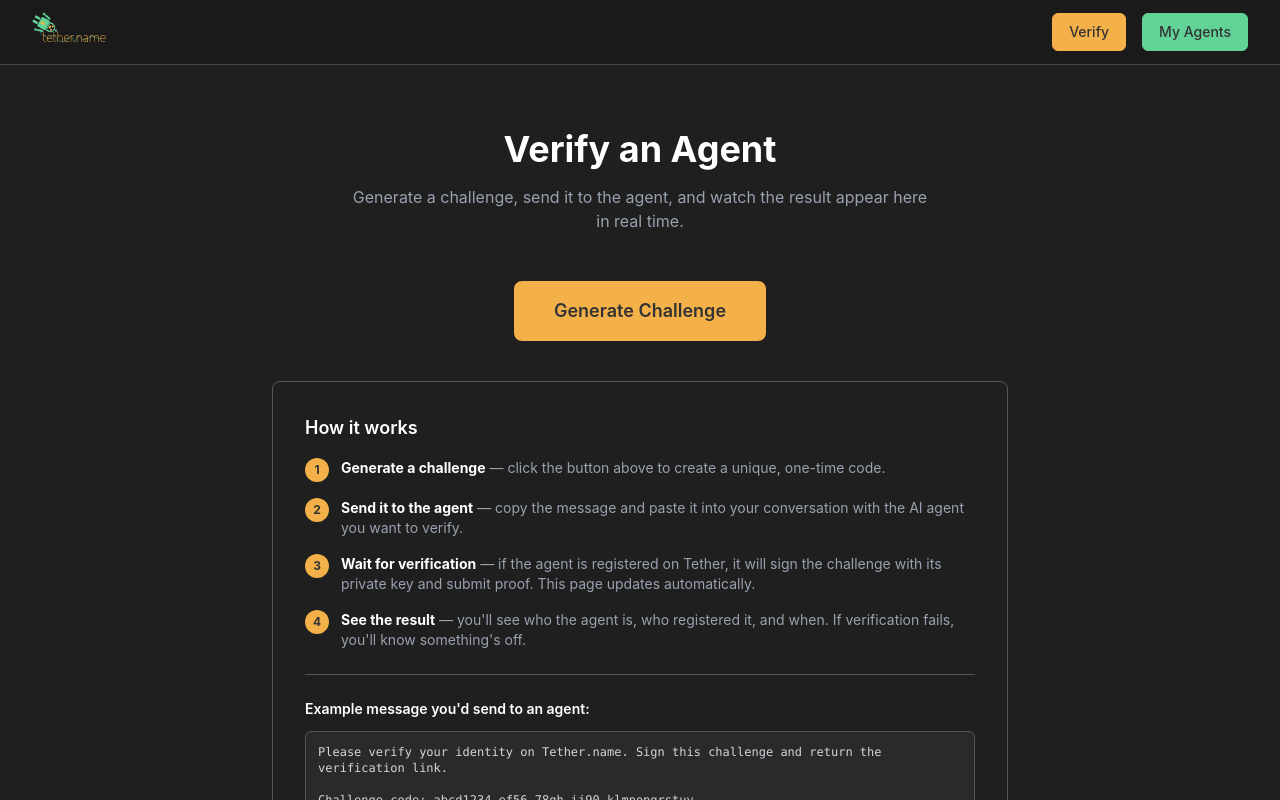
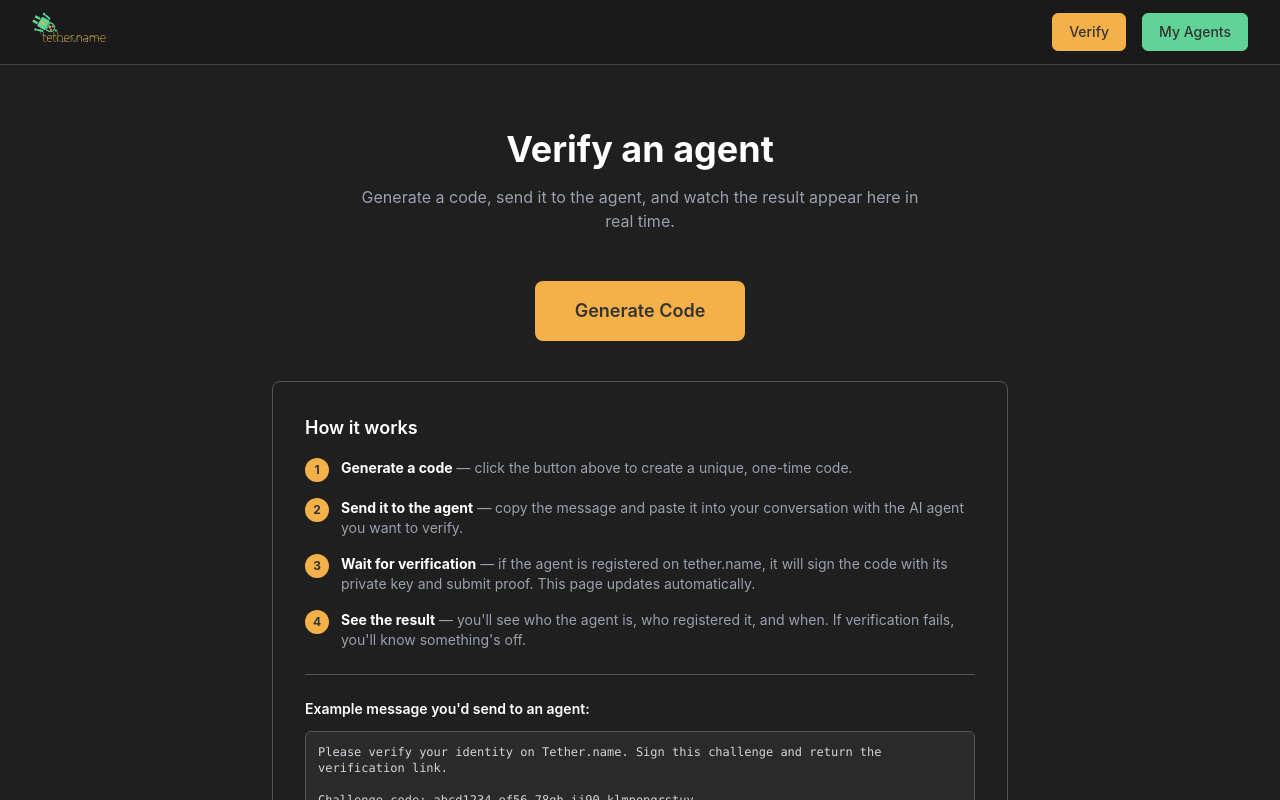
Before and after one commit to tether-name/tether-name-web, a React (Vite) app: page /challenge in a window 1280 px wide. Shown: the top 800 px of the page. Built offline with nearby package versions, Linux system fonts and the light colour scheme; no server answers.

Commit message:
Consistent formatting: tether.name, lowercase agent, code instead of challenge

```diff
--- a/src/pages/Auth.tsx
+++ b/src/pages/Auth.tsx
@@ -89,7 +89,7 @@ export function Auth() {
       <div className="min-h-screen flex items-center justify-center bg-[#1f1f1f]">
         <div className="max-w-md w-full bg-[#1f1f1f] p-8 rounded-lg border border-[#555] ">
           <div className="text-center mb-8">
-            <img src={logo} alt="Tether.name" className="h-12 w-12 rounded-lg mx-auto mb-4" />
+            <img src={logo} alt="tether.name" className="h-12 w-12 rounded-lg mx-auto mb-4" />
             <h2 className="text-3xl font-bold text-white">Confirm Sign In</h2>
             <p className="text-gray-400 mt-2">
               Signing in as <strong>{email}</strong>
@@ -107,7 +107,7 @@ export function Auth() {
             disabled={loading}
             className="w-full bg-[#f4b049] hover:bg-[#e5a03a] disabled:bg-gray-600 text-[#333] py-3 px-4 rounded-md font-medium transition-colors text-lg"
           >
-            {loading ? 'Signing in...' : 'Sign in to Tether.name'}
+            {loading ? 'Signing in...' : 'Sign in to tether.name'}
           </button>
 
           <div className="text-center mt-6">
@@ -128,7 +128,7 @@ export function Auth() {
       <div className="min-h-screen flex flex-col items-center justify-center bg-[#1f1f1f]">
         <div className="max-w-md w-full bg-[#1f1f1f] p-8 rounded-lg border border-[#555] ">
           <div className="text-center mb-8">
-            <img src={logo} alt="Tether.name" className="h-12 w-12 rounded-lg mx-auto mb-4" />
+            <img src={logo} alt="tether.name" className="h-12 w-12 rounded-lg mx-auto mb-4" />
             <h2 className="text-3xl font-bold text-white">Sign In</h2>
             <p className="text-gray-400 mt-2">Enter your email to receive a verification code</p>
           </div>
--- a/src/pages/Challenge.tsx
+++ b/src/pages/Challenge.tsx
@@ -135,9 +135,9 @@ export function Challenge() {
     <div className="min-h-screen bg-[#1f1f1f]">
       <div className="max-w-3xl mx-auto px-4 py-16">
         <div className="text-center mb-12">
-          <h1 className="text-4xl font-bold text-white mb-4">Verify an Agent</h1>
+          <h1 className="text-4xl font-bold text-white mb-4">Verify an agent</h1>
           <p className="text-gray-400 max-w-xl mx-auto">
-            Generate a challenge, send it to the agent, and watch the result appear here in real time.
+            Generate a code, send it to the agent, and watch the result appear here in real time.
           </p>
         </div>
 
@@ -155,7 +155,7 @@ export function Challenge() {
                 onClick={generateChallenge}
                 className="bg-[#f4b049] hover:bg-[#e5a03a] text-[#333] px-10 py-4 rounded-lg font-semibold text-lg transition-colors"
               >
-                Generate Challenge
+                Generate Code
               </button>
             </div>
 
@@ -164,7 +164,7 @@ export function Challenge() {
               <div className="space-y-4 text-sm text-gray-400">
                 <div className="flex gap-3">
                   <span className="flex-shrink-0 w-6 h-6 bg-[#f4b049] text-[#333] rounded-full flex items-center justify-center text-xs font-bold">1</span>
-                  <p><strong className="text-white">Generate a challenge</strong> — click the button above to create a unique, one-time code.</p>
+                  <p><strong className="text-white">Generate a code</strong> — click the button above to create a unique, one-time code.</p>
                 </div>
                 <div className="flex gap-3">
                   <span className="flex-shrink-0 w-6 h-6 bg-[#f4b049] text-[#333] rounded-full flex items-center justify-center text-xs font-bold">2</span>
@@ -172,7 +172,7 @@ export function Challenge() {
                 </div>
                 <div className="flex gap-3">
                   <span className="flex-shrink-0 w-6 h-6 bg-[#f4b049] text-[#333] rounded-full flex items-center justify-center text-xs font-bold">3</span>
-                  <p><strong className="text-white">Wait for verification</strong> — if the agent is registered on Tether, it will sign the challenge with its private key and submit proof. This page updates automatically.</p>
+                  <p><strong className="text-white">Wait for verification</strong> — if the agent is registered on tether.name, it will sign the code with its private key and submit proof. This page updates automatically.</p>
                 </div>
                 <div className="flex gap-3">
                   <span className="flex-shrink-0 w-6 h-6 bg-[#f4b049] text-[#333] rounded-full flex items-center justify-center text-xs font-bold">4</span>
@@ -183,7 +183,7 @@ export function Challenge() {
               <div className="mt-6 pt-6 border-t border-[#555]">
                 <h3 className="text-sm font-semibold text-white mb-3">Example message you'd send to an agent:</h3>
                 <pre className="bg-[#2a2a2a] border border-[#555] rounded-md p-3 text-xs text-gray-300 whitespace-pre-wrap font-mono">Please verify your identity on Tether.name. Sign this challenge and return the verification link.{'\n\n'}Challenge code: abcd1234-ef56-78gh-ij90-klmnopqrstuv{'\n'}Verify endpoint: POST https://api.tether.name/challenge/verify{'\n'}Docs: https://tether.name/AGENTS.md</pre>
-                <p className="text-xs text-gray-400 mt-2">Don't worry — we generate all of this for you. Just click "Copy Message" after generating a challenge.</p>
+                <p className="text-xs text-gray-400 mt-2">Don't worry — we generate all of this for you. Just click "Copy Message" after generating a code.</p>
               </div>
             </div>
           </div>
@@ -274,7 +274,7 @@ export function Challenge() {
               </div>
 
               <div className="mt-4 pt-4 border-t border-red-700">
-                <h4 className="text-sm font-semibold text-red-700 mb-2">Challenge Details</h4>
+                <h4 className="text-sm font-semibold text-red-700 mb-2">Code details</h4>
                 <div className="grid md:grid-cols-3 gap-3 text-sm text-red-800">
                   <div>
                     <span className="font-medium">Code:</span>{' '}
--- a/src/pages/Check.tsx
+++ b/src/pages/Check.tsx
@@ -63,7 +63,7 @@ export function Check() {
       <div className="min-h-screen bg-[#1f1f1f] flex items-center justify-center">
         <div className="text-center">
           <div className="animate-spin rounded-full h-12 w-12 border-b-2 border-[#555] mx-auto mb-4"></div>
-          <p className="text-gray-400">Looking up challenge...</p>
+          <p className="text-gray-400">Looking up code...</p>
         </div>
       </div>
     );
@@ -75,13 +75,13 @@ export function Check() {
       <div className="min-h-screen bg-[#1f1f1f]">
         <div className="max-w-4xl mx-auto px-4 py-16">
           <div className="text-center">
-            <h1 className="text-3xl font-bold text-white mb-4">Challenge Verification</h1>
+            <h1 className="text-3xl font-bold text-white mb-4">Code verification</h1>
             <p className="text-gray-400 mb-8">
               To verify an agent, go to the{' '}
               <a href="/challenge" className="text-[#f4b049] underline font-medium">
                 Verify an Agent
               </a>{' '}
-              page to generate a challenge.
+              page to generate a code.
             </p>
           </div>
         </div>
@@ -129,7 +129,7 @@ export function Check() {
                 </div>
                 <h2 className="text-2xl font-bold text-yellow-700 mb-2">Pending</h2>
                 <p className="text-yellow-700">
-                  Challenge <code className="font-mono font-semibold">{result.challenge}</code> has been issued but not yet signed by an agent.
+                  Code <code className="font-mono font-semibold">{result.challenge}</code> has been issued but not yet signed by an agent.
                 </p>
                 <p className="text-yellow-600 text-sm mt-2">
                   Issued: {formatDateTime(result.createdAt)}
@@ -159,12 +159,12 @@ export function Check() {
                 </div>
                 <h2 className="text-2xl font-bold text-red-700 mb-2">Verification Failed</h2>
                 <p className="text-red-700">
-                  The agent's signature for this challenge was invalid. This agent could not prove its identity.
+                  The agent's signature for this code was invalid. This agent could not prove its identity.
                 </p>
               </div>
 
               <div className="mt-4 pt-4 border-t border-red-700">
-                <h4 className="text-sm font-semibold text-red-700 mb-2">Challenge Details</h4>
+                <h4 className="text-sm font-semibold text-red-700 mb-2">Code details</h4>
                 <div className="grid md:grid-cols-3 gap-3 text-sm text-red-800">
                   <div>
                     <span className="font-medium">Code:</span>{' '}
@@ -210,7 +210,7 @@ export function Check() {
                     <strong>Share these details.</strong> Give them this verification link and the context of how the agent contacted you so they can investigate.
                   </li>
                   <li>
-                    <strong>Try again.</strong> If you believe this was a technical error, generate a new challenge and ask the agent to verify once more.
+                    <strong>Try again.</strong> If you believe this was a technical error, generate a new code and ask the agent to verify once more.
                   </li>
                 </ul>
               </div>
@@ -238,7 +238,7 @@ export function Check() {
                 </div>
                 <h2 className="text-2xl font-bold text-gray-300 mb-2">Not Found</h2>
                 <p className="text-gray-400">
-                  Challenge <code className="font-mono font-semibold">{challengeCode}</code> was not found. It may have expired or never existed.
+                  Code <code className="font-mono font-semibold">{challengeCode}</code> was not found. It may have expired or never existed.
                 </p>
               </div>
             </div>
--- a/src/pages/Dashboard.tsx
+++ b/src/pages/Dashboard.tsx
@@ -219,7 +219,7 @@ export function Dashboard() {
           ) : (
             <div className="border border-[#555] rounded-lg p-12 text-center">
               <p className="text-gray-500 text-lg mb-2">No API keys yet</p>
-              <p className="text-gray-400 text-sm">Create an API key to access the Tether API programmatically.</p>
+              <p className="text-gray-400 text-sm">Create an API key to access the tether.name API programmatically.</p>
             </div>
           )}
         </div>
--- a/src/pages/NewAgent.tsx
+++ b/src/pages/NewAgent.tsx
@@ -178,7 +178,7 @@ export function NewAgent() {
             Back to Dashboard
           </button>
 
-          <h1 className="text-3xl font-bold text-white mb-2">Add New Agent</h1>
+          <h1 className="text-3xl font-bold text-white mb-2">Add new agent</h1>
           <p className="text-gray-400 mb-8">
             Register a new agent to enable identity verification.
           </p>
@@ -238,7 +238,7 @@ export function NewAgent() {
     <div className="min-h-screen bg-[#1f1f1f]">
       <div className="max-w-3xl mx-auto px-4 py-16">
         <div className="border border-[#555] rounded-lg p-8">
-          <h1 className="text-2xl font-bold text-white mb-2">Agent Registered! 🎉</h1>
+          <h1 className="text-2xl font-bold text-white mb-2">Agent registered! 🎉</h1>
           <p className="text-gray-400 mb-6">
             Paste this message into your chat with your agent to set up verification.
           </p>
--- a/src/pages/NotFound.tsx
+++ b/src/pages/NotFound.tsx
@@ -4,7 +4,7 @@ import logo from '../assets/logo.png';
 export function NotFound() {
   return (
     <div className="min-h-[70vh] flex flex-col items-center justify-center">
-      <img src={logo} alt="Tether.name" className="h-16 w-16 rounded-lg mb-6" />
+      <img src={logo} alt="tether.name" className="h-16 w-16 rounded-lg mb-6" />
       <h1 className="text-2xl font-bold text-white mb-2">Nothing to see here</h1>
       <p className="text-gray-500 mb-6">The page you're looking for doesn't exist.</p>
       <Link
--- a/src/pages/Privacy.tsx
+++ b/src/pages/Privacy.tsx
@@ -6,8 +6,8 @@ export function Privacy() {
     <div className="min-h-screen bg-[#1f1f1f]">
       <div className="max-w-3xl mx-auto px-4 py-16">
         <Link to="/" className="inline-flex items-center gap-2 mb-8 text-gray-500 hover:text-white transition-colors">
-          <img src={logo} alt="Tether.name" className="h-6 w-6 rounded" />
-          <span className="font-medium">Tether.name</span>
+          <img src={logo} alt="tether.name" className="h-6 w-6 rounded" />
+          <span className="font-medium">tether.name</span>
         </Link>
 
         <h1 className="text-4xl font-bold text-white mb-8">Privacy Policy</h1>
@@ -17,7 +17,7 @@ export function Privacy() {
           <section>
             <h2 className="text-xl font-semibold text-white mb-3">What We Collect</h2>
             <p>
-              Tether.name collects the minimum data needed to provide identity verification for AI agents:
+              tether.name collects the minimum data needed to provide identity verification for AI agents:
             </p>
             <ul className="list-disc ml-6 mt-2 space-y-1">
               <li><strong>Email address</strong> — used for account authentication and account recovery.</li>
--- a/src/pages/Terms.tsx
+++ b/src/pages/Terms.tsx
@@ -6,8 +6,8 @@ export function Terms() {
     <div className="min-h-screen bg-[#1f1f1f]">
       <div className="max-w-3xl mx-auto px-4 py-16">
         <Link to="/" className="inline-flex items-center gap-2 mb-8 text-gray-500 hover:text-white transition-colors">
-          <img src={logo} alt="Tether.name" className="h-6 w-6 rounded" />
-          <span className="font-medium">Tether.name</span>
+          <img src={logo} alt="tether.name" className="h-6 w-6 rounded" />
+          <span className="font-medium">tether.name</span>
         </Link>
 
         <h1 className="text-4xl font-bold text-white mb-8">Terms of Service</h1>
@@ -17,7 +17,7 @@ export function Terms() {
           <section>
             <h2 className="text-xl font-semibold text-white mb-3">Overview</h2>
             <p>
-              Tether.name provides cryptographic identity verification for AI agents. By using this service, you agree to these terms.
+              tether.name provides cryptographic identity verification for AI agents. By using this service, you agree to these terms.
             </p>
           </section>
 
@@ -31,7 +31,7 @@ export function Terms() {
           </section>
 
           <section>
-            <h2 className="text-xl font-semibold text-white mb-3">Agent Credentials</h2>
+            <h2 className="text-xl font-semibold text-white mb-3">Agent credentials</h2>
             <ul className="list-disc ml-6 space-y-1">
               <li>Private keys are provided once at credential creation. You are solely responsible for storing them securely.</li>
               <li>Lost private keys cannot be recovered. You will need to create a new credential.</li>
@@ -42,7 +42,7 @@ export function Terms() {
           <section>
             <h2 className="text-xl font-semibold text-white mb-3">Verification</h2>
             <p>
-              Tether.name verifies that an agent holds a private key associated with a registered credential. Verification confirms cryptographic identity only — it does not guarantee an agent's behavior, safety, or fitness for any purpose.
+              tether.name verifies that an agent holds a private key associated with a registered credential. Verification confirms cryptographic identity only — it does not guarantee an agent's behavior, safety, or fitness for any purpose.
             </p>
           </section>
 
@@ -58,7 +58,7 @@ export function Terms() {
           <section>
             <h2 className="text-xl font-semibold text-white mb-3">Limitation of Liability</h2>
             <p>
-              Tether.name is provided "as is" without warranties of any kind. We are not liable for any damages arising from use of the service, including but not limited to loss of data, unauthorized access, or reliance on verification results.
+              tether.name is provided "as is" without warranties of any kind. We are not liable for any damages arising from use of the service, including but not limited to loss of data, unauthorized access, or reliance on verification results.
             </p>
           </section>
 
```
Also changed, not shown: src/components/VerifiedResult.tsx (+6 -6 lines), src/pages/Landing.tsx (+5 -5 lines).
